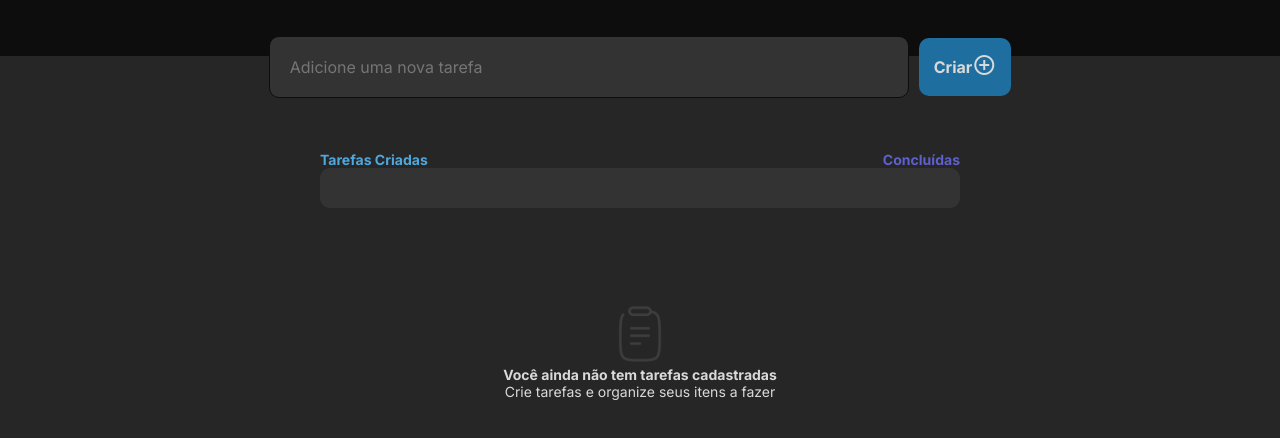
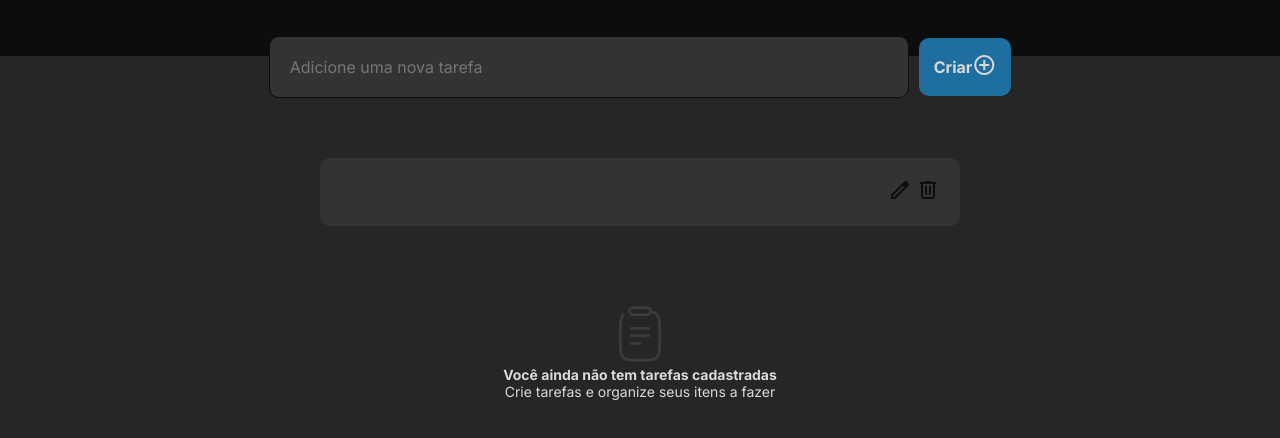
Before and after one commit to laraheloisa/javascript, a plain HTML site: page projeto/index.html in a window 1280 px wide. Shown: the part 144-582 px from the top of the page. Drawn offline with nearby package versions, Linux system fonts and the light colour scheme.

Commit message:
07/06
organização/javascript

```diff
--- a/projeto/index.html
+++ b/projeto/index.html
@@ -10,7 +10,10 @@
     <link rel="preconnect" href="https://fonts.gstatic.com" crossorigin>
     <link href="https://fonts.googleapis.com/css2?family=Inter:wght@100..900&display=swap" rel="stylesheet">
 
+
     <link rel="stylesheet" href="https://fonts.googleapis.com/css2?family=Material+Symbols+Outlined:opsz,wght,FILL,GRAD@20..48,100..700,0..1,-50..200" />
+    <link rel="stylesheet" href="https://fonts.googleapis.com/css2?family=Material+Symbols+Outlined:opsz,wght,FILL,GRAD@24,400,0,0" />
+    <link rel="stylesheet" href="https://fonts.googleapis.com/css2?family=Material+Symbols+Outlined:opsz,wght,FILL,GRAD@24,400,0,0" />
 
     <link rel="stylesheet" href="style.css">
     <script src="script.js" defer></script>
@@ -27,18 +30,19 @@
             <button id="btn-Criar">Criar<i><span class="material-symbols-outlined">add_circle
             </span></i></button>
         </div>
-        <div id="aviso"></div>
-        <br>
-        <div class="processo">
-            <div class="criadas">
-                <h3>Tarefas Criadas</h3>
-            </div>
-            <div class="concluídas">
-                <h3>Concluídas</h3>
-            </div>
-        </div>
-        <div id="cria-tarefa"></div>
-        <br>
+        <ul id="listadeTarefas">
+           <li>
+                <span class="textoTarefa"></span>
+                <div>
+                    <button class="btnAcao">
+                        <i><span class="material-symbols-outlined">edit</span></i>
+                    </button>
+                    <button class="btnAcao">
+                        <i><span class="material-symbols-outlined">delete</span></i>
+                    </button>
+                </div>
+           </li>
+        </ul>
         <div class="container-filho2">
             <div>
                 <img src="Clipboard.png" alt="img" id="clipboard-img">
--- a/projeto/script.js
+++ b/projeto/script.js
@@ -1,12 +1,19 @@
 const btnCriar = document.getElementById("btn-Criar")
 const inputTarefa = document.getElementById("input")
 const divAviso = document.getElementById("aviso")
-const criarDiv = document.getElementById("cria-tarefa")
+const texto1 = document.getElementById("texto1")
+const texto2 = document.getElementById("texto2")
 
-input.addEventListener("click", function(){
-    const tarefa = input.value;
-    if(tarefa.trim() !== " "){
-        criarDiv.innerText = tarefa
+btnCriar.addEventListener("click", function(){
+    const tarefa = inputTarefa.value.trim();
+
+    if(tarefa !== " "){
+        criarDiv.innerText = tarefa;
+
+
+        texto1.textContent = " "
+        texto2.textContent = " "
+
     }
     else{
         let aviso = "Digite algo para criar uma tarefa";
--- a/projeto/style.css
+++ b/projeto/style.css
@@ -51,7 +51,7 @@ body{
 
 }
 
-button{
+#btn-Criar{
     display: flex;
     align-items: center;
     background-color: #1e6f9f;
@@ -68,7 +68,6 @@ button{
 
 
 }
-
 #btn-Criar:hover {
     background-color: #0056b3;
 }
@@ -77,39 +76,33 @@ button{
     color: #d9d9d9;
     font-family: "Inter";
     font-size: 14px;
+}
+
+#listadeTarefas{
+    list-style-type: none;
+    padding: 0;
+    margin: 0;
+}
+
+#listadeTarefas li{
+    margin-top: 40px;
+    padding: 20px;
+    width: 50vw;
+    background-color: #333;
+    border-radius: 10px;
+    display: flex;
+    justify-content: space-between;
+    align-items: center;
+}
+
+.btnAcao{
+    border-radius: 20px;
+    border: none;
+    background-color: #333;
+    color: #0d0d0d;
 
 }
 
-
-.processo{
-    display: flex;
-    align-items: center;
-    justify-content: space-between;
-    width: 50vw;
-    font-family: "Inter";
-    font-size: 12px;
-    font-weight: bold;
-    margin-top: 15px;
-
-}
-
-.criadas{
-    color: #4ea8de;
-}
-
-.concluídas{
-    color: #5e60ce;
-}
-
-#cria-tarefa{
-    background-color: #333;
-    width: 50vw ;
-    padding: 20px;
-    color: #d9d9d9;
-    border-radius: 10px;
-    font-family: "Inter";
-    font-size: 16px;
-}
 
 .container-filho2{
     display: flex;
@@ -117,6 +110,7 @@ button{
     flex-direction: column;
     margin-top:  80px;
 }
+
 #texto1{
     color: #d9d9d9;
     font-family: "Inter";
```
